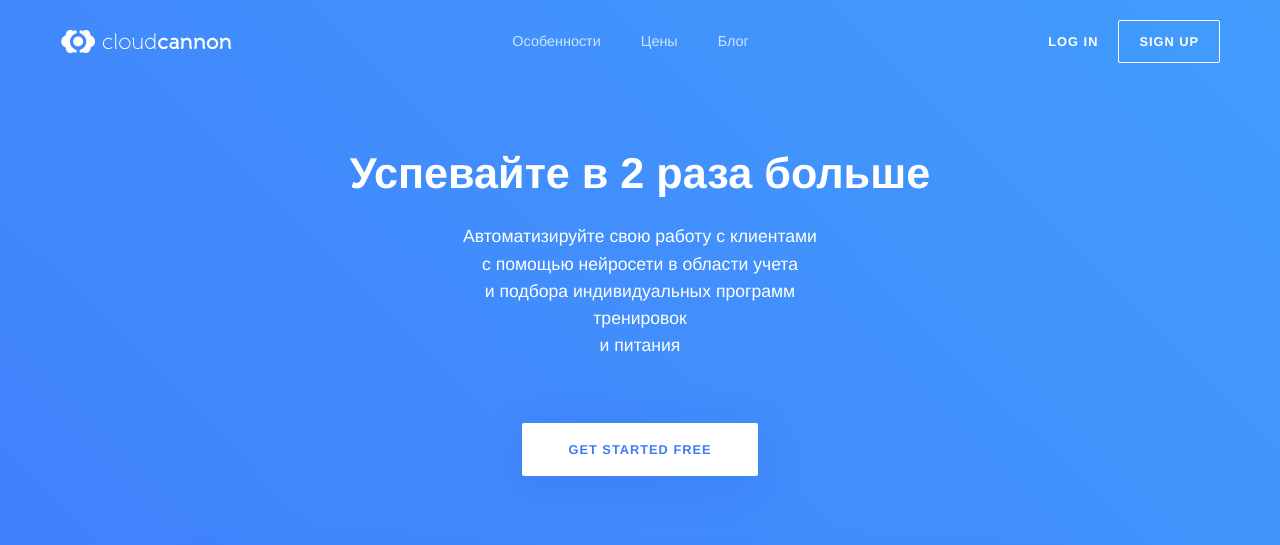
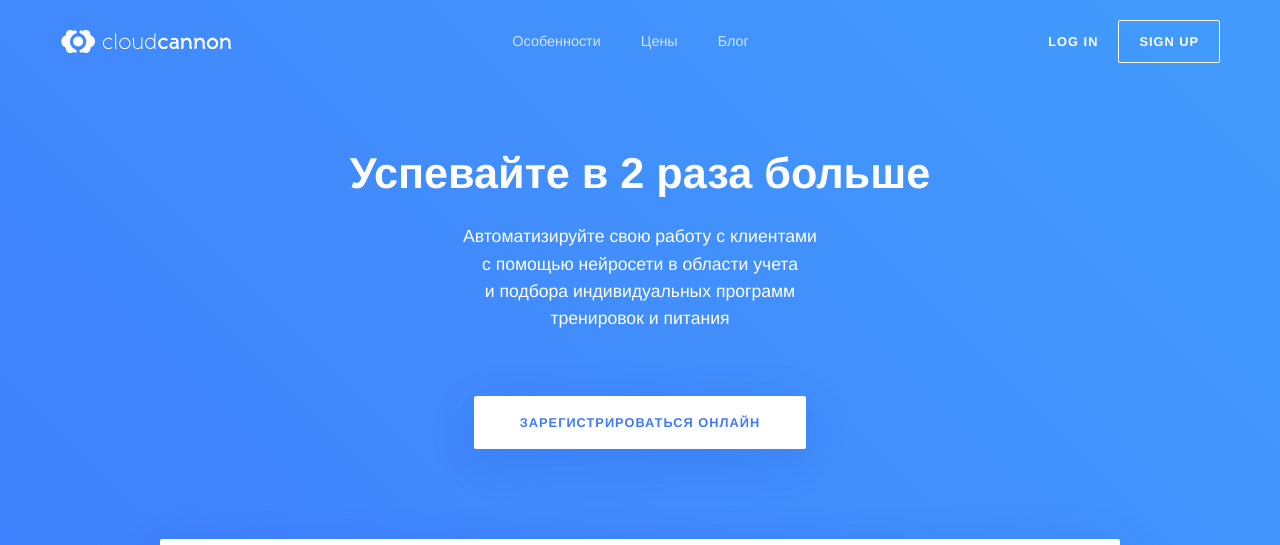
Before and after one commit to RakhimyanTim/instructors.github.io, a Jekyll site: the page built from pages/index.html, in a window 1280 px wide and 900 px high, cut to the strip 0-545 px from the top of the window. Built offline with Jekyll 4.4.1, drawn with Linux system fonts in a browser that asks for light colours; some web fonts are replaced.

Commit message:
Update main-landing.html

```diff
--- a/_layouts/main-landing.html
+++ b/_layouts/main-landing.html
@@ -4,7 +4,7 @@
 
 <header class="{{ page.header_class }}">
 	{% include navigation/top.html %}
-	{% include components/hero/main.html image="" heading="Успевайте в 2 раза больше" subtitle="Автоматизируйте свою работу с клиентами <br>с помощью нейросети в области учета <br>и подбора индивидуальных программ тренировок <br>и питания" button="Get started free" video="zQK9oaZeGzg" %}
+	{% include components/hero/main.html image="" heading="Успевайте в 2 раза больше" subtitle="Автоматизируйте свою работу с клиентами <br>с помощью нейросети в области учета <br>и подбора индивидуальных программ тренировок и питания" button="Зарегистрироваться онлайн" video="zQK9oaZeGzg" %}
 </header>
 
 {{ content }}
```
